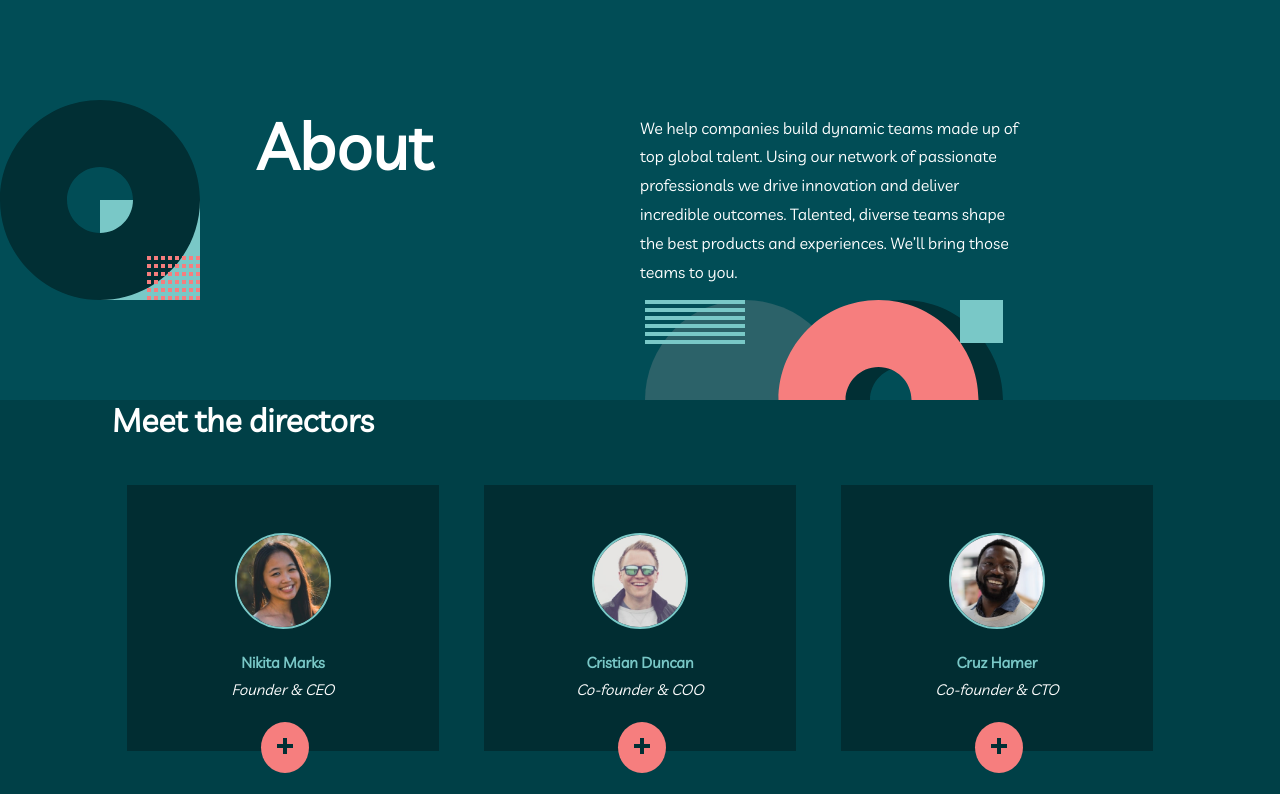
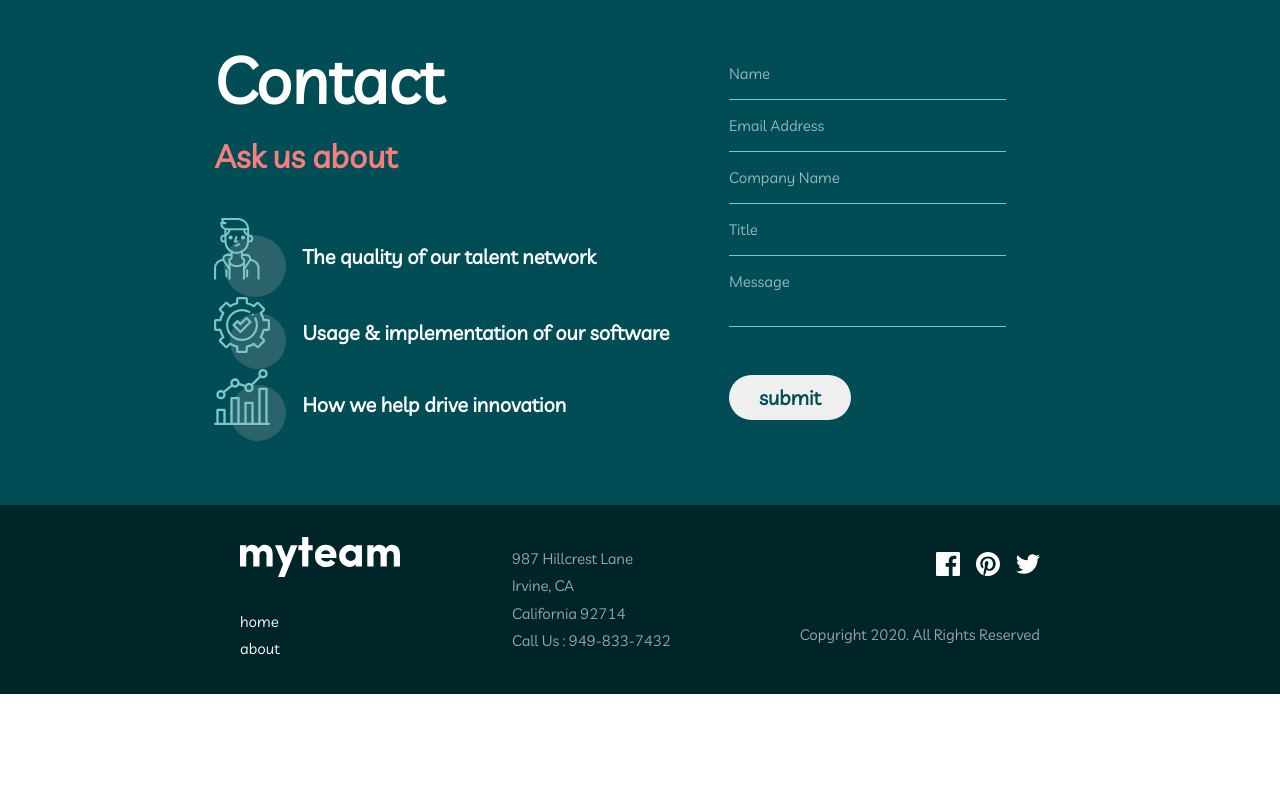
Before and after one commit to manoj-jayapprakash/myTeam-FEM, a React (Create React App) app: page / in a window 1280 px wide. Shown: the top 794 px of the page. Built offline with nearby package versions, Linux system fonts and the light colour scheme.

Commit message:
Added contact page

```diff
--- a/src/App.css
+++ b/src/App.css
@@ -14,7 +14,8 @@
   margin: 4rem auto;
 } */
 
-.section__title {
+.section__title,
+.contact__subtitle {
   font-size: clamp(2rem, 2.5vw, 3rem);
 }
 
--- a/src/App.js
+++ b/src/App.js
@@ -2,12 +2,13 @@ import './App.css';
 
 import { Home } from './pages/Home';
 import { About } from './pages/About';
+import { Contact } from './pages/Contact';
 
 function App() {
   return (
     <div className="app">
       {/* <Home /> */}
-      <About />
+      <Contact />
     </div>
   );
 }
--- a/src/components/Hero.css
+++ b/src/components/Hero.css
@@ -14,7 +14,7 @@
 .hero__title {
   font-size: clamp(2.5rem, 5vw, 6.25rem);
   line-height: 1;
-  padding: 3rem 0;
+  padding: 2rem 0;
 }
 
 .hero__description {
--- a/src/components/Hero.js
+++ b/src/components/Hero.js
@@ -16,7 +16,7 @@ export const Hero = (props) => {
     // </section>
     <section className="hero">
       <div className="container hero__content">
-        <h1 className="hero__title ">{props.title}</h1>
+        <h1 className="hero__title">{props.title}</h1>
         <p className="hero__description ">{props.description}</p>
       </div>
     </section>
--- /dev/null
+++ b/src/components/UI/Form.css
@@ -0,0 +1,40 @@
+.form__name,
+.form__email,
+.form__title,
+.form__company,
+.form__message {
+  border: none;
+  border-bottom: 1px solid var(--secondary-rapture-blue);
+  background-color: transparent;
+  display: block;
+  width: 100%;
+  color: var(--primary-white);
+  font-weight: 500;
+  padding: 1rem 0;
+  outline: none;
+}
+
+:is(.form__name, .form__email, .form__title, .form__company, .form__message)::placeholder {
+  color: var(--primary-white);
+  opacity: 0.6;
+}
+
+.form__message {
+  resize: none;
+}
+
+.btn-submit {
+  padding: 0.5em 1.5em;
+  margin-top: 3rem;
+  border-radius: 25px;
+  font-weight: 700;
+  font-size: 1.25rem;
+  color: var(--primary-green);
+}
+
+@media (min-width: 700px) {
+  form {
+    width: 70%;
+    margin: 0 auto;
+  }
+}
--- /dev/null
+++ b/src/components/UI/Form.js
@@ -0,0 +1,19 @@
+import './Form.css';
+
+export const Form = (props) => {
+  const formHandler = (e) => {
+    e.preventDefault();
+  };
+  return (
+    <form onSubmit={formHandler}>
+      <input type="text" placeholder="Name" className="form__name" />
+      <input type="email" placeholder="Email Address" className="form__email" />
+      <input type="text" placeholder="Company Name" className="form__company" />
+      <input type="text" placeholder="Title" className="form__title" />
+      <textarea placeholder="Message" className="form__message" />
+      <button type="submit" className="btn-submit">
+        submit
+      </button>
+    </form>
+  );
+};
--- a/src/index.css
+++ b/src/index.css
@@ -15,7 +15,10 @@
   box-sizing: border-box;
 }
 
-body {
+body,
+button,
+input,
+textarea {
   font-family: var(--primary-font);
   color: var(--primary-white);
   font-size: 0.94rem;
--- /dev/null
+++ b/src/pages/Contact.css
@@ -0,0 +1,59 @@
+.contact {
+  background-color: var(--primary-green);
+  padding: 2rem;
+}
+
+.contact__content {
+  padding: 1rem 0;
+  text-align: center;
+}
+
+.contact__subtitle {
+  color: var(--primary-coral);
+  font-weight: 700;
+  padding: 1rem 0;
+}
+
+.contact__questions {
+  margin: 1rem auto;
+  max-width: 32rem;
+}
+
+.contact__question-item {
+  display: flex;
+  gap: 1rem;
+  align-items: center;
+}
+
+.contact__question-item img {
+  width: 72px;
+}
+
+.contact__question {
+  font-weight: 700;
+  font-size: 1.25rem;
+  text-align: left;
+}
+
+@media (min-width: 700px) {
+  .contact__questions {
+    margin: 1rem auto;
+  }
+}
+
+@media (min-width: 1000px) {
+  .contact__content {
+    display: flex;
+    text-align: left;
+    width: 70%;
+    margin: 0 auto;
+  }
+
+  .contact__title {
+    margin: auto 0;
+  }
+
+  .contact__form {
+    flex-grow: 1;
+  }
+}
--- a/src/pages/Contact.js
+++ b/src/pages/Contact.js
@@ -0,0 +1,47 @@
+import './Contact.css';
+
+import { Form } from '../components/UI/Form';
+import { Footer } from '../components/Footer';
+import person from '../assets/icon-person.svg';
+import cog from '../assets/icon-cog.svg';
+import chart from '../assets/icon-chart.svg';
+
+export const Contact = () => {
+  return (
+    <>
+      <section className="contact">
+        <div className="container contact__content">
+          <div className="contact__left">
+            <h2 className="hero__title contact__title">Contact</h2>
+            <p className="contact__subtitle">Ask us about</p>
+            <div className="contact__questions">
+              <div className="contact__question-item">
+                <img src={person} alt="" />
+                <p className="contact__question">
+                  The quality of our talent network
+                </p>
+              </div>
+              <div className="contact__question-item">
+                <img src={cog} alt="" />
+                <p className="contact__question">
+                  Usage & implementation of our software
+                </p>
+              </div>
+              <div className="contact__question-item">
+                <img src={chart} alt="" />
+                <p className="contact__question">
+                  How we help drive innovation
+                </p>
+              </div>
+            </div>
+          </div>
+
+          <div className="contact__form">
+            <Form />
+          </div>
+        </div>
+      </section>
+      <Footer />
+    </>
+  );
+};
```
